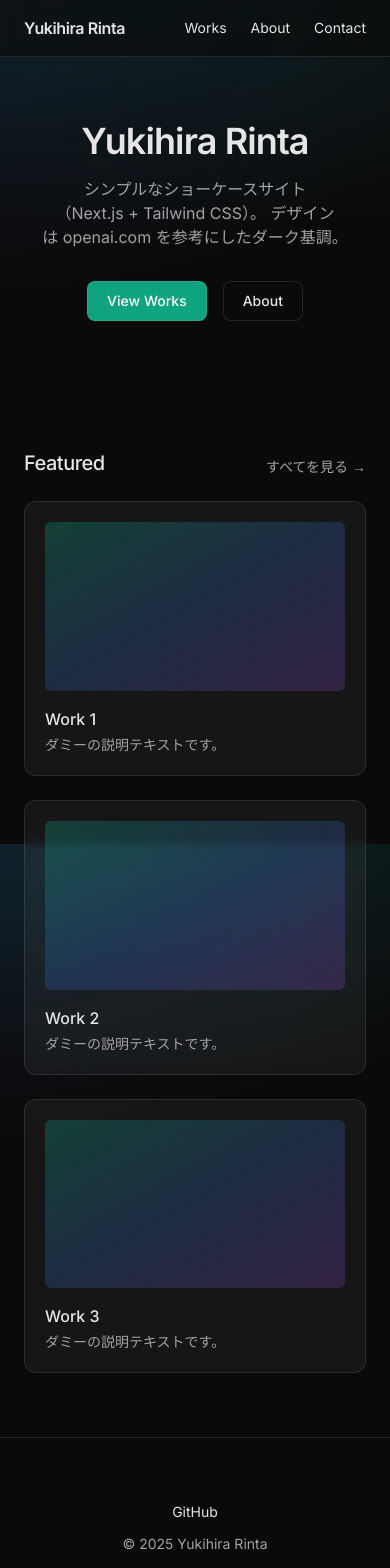
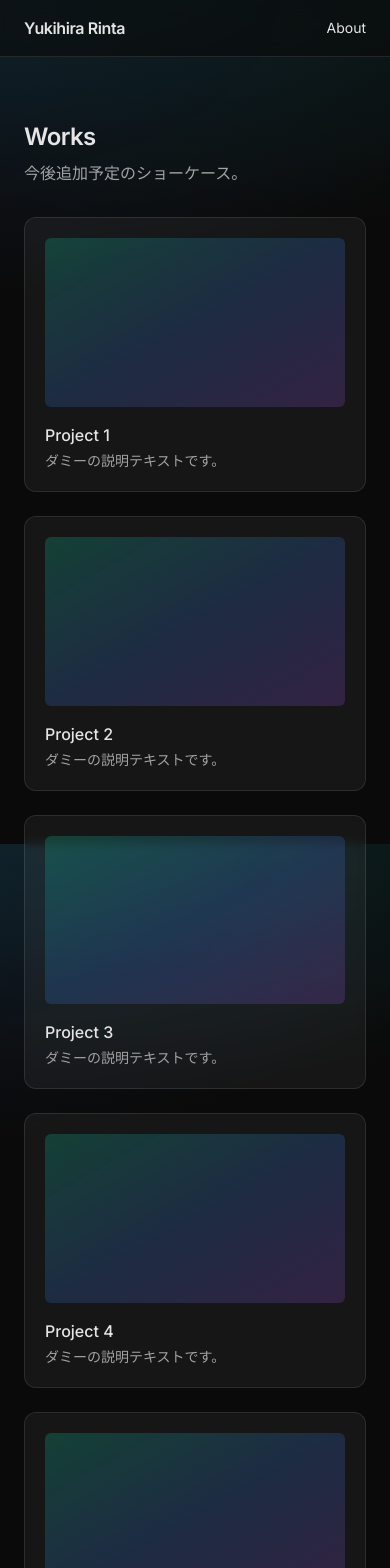
Before and after one commit to yukihirarinta/yukihirarinta.github.io, a Next.js app: page / in a window 390 px wide. Shown: the top 1568 px of the page. Built offline with nearby package versions, Linux system fonts and the light colour scheme.

Commit message:
Simplify home layout and navigation

```diff
--- a/src/app/about/page.tsx
+++ /dev/null
@@ -1,20 +0,0 @@
-export const metadata = { title: 'About – Yukihira Rinta' };
-
-export default function AboutPage() {
-  return (
-    <section className="section">
-      <div className="container max-w-3xl">
-        <h1>About</h1>
-        <p>
-          シンプルな自己紹介や方針などを掲載します。デザインは
-          <a href="https://openai.com/ja-JP/" target="_blank" rel="noreferrer">openai.com</a>
-          を参考にしたダーク基調です。
-        </p>
-        <p>
-          技術スタックは Next.js 14（App Router）+ TypeScript + Tailwind CSS。
-          GitHub Pages へ静的出力でデプロイします。
-        </p>
-      </div>
-    </section>
-  );
-}
--- a/src/app/layout.tsx
+++ b/src/app/layout.tsx
@@ -24,9 +24,14 @@ export default function RootLayout({
               Yukihira Rinta
             </Link>
             <div className="flex items-center gap-6 text-sm">
-              <Link href="/works" className="hover:text-white/90">Works</Link>
-              <Link href="/about" className="hover:text-white/90">About</Link>
-              <Link href="/contact" className="hover:text-white/90">Contact</Link>
+              <a
+                href="https://github.com/yukihirarinta"
+                className="hover:text-white/90"
+                target="_blank"
+                rel="noreferrer"
+              >
+                About
+              </a>
             </div>
           </nav>
         </header>
@@ -35,13 +40,6 @@ export default function RootLayout({
 
         <footer className="section border-t border-white/10">
           <div className="container flex flex-col items-center gap-3 text-sm text-neutral-400">
-            <a
-              href="https://github.com/yukihirarinta"
-              aria-label="GitHub"
-              className="hover:text-neutral-200"
-            >
-              GitHub
-            </a>
             <p>© {new Date().getFullYear()} Yukihira Rinta</p>
           </div>
         </footer>
--- a/src/app/page.tsx
+++ b/src/app/page.tsx
@@ -1,55 +1,19 @@
-import Link from 'next/link';
-
 export default function HomePage() {
   return (
-    <div className="relative">
-      <section className="section">
-        <div className="container text-center">
-          <div className="mx-auto max-w-3xl">
-            <h1 className="text-4xl font-semibold tracking-tight md:text-6xl">
-              Yukihira Rinta
-            </h1>
-            <p className="mt-4 text-balance text-neutral-400 md:text-lg">
-              シンプルなショーケースサイト（Next.js + Tailwind CSS）。
-              デザインは openai.com を参考にしたダーク基調。
-            </p>
-            <div className="mt-8 flex items-center justify-center gap-4">
-              <Link
-                href="/works"
-                className="rounded-lg bg-brand-500 px-5 py-2.5 text-sm font-medium text-white shadow-sm ring-1 ring-inset ring-white/10 hover:bg-brand-400"
-              >
-                View Works
-              </Link>
-              <Link
-                href="/about"
-                className="rounded-lg px-5 py-2.5 text-sm font-medium ring-1 ring-inset ring-white/10 hover:bg-white/5"
-              >
-                About
-              </Link>
+    <section className="section">
+      <div className="container">
+        <h1 className="text-2xl font-semibold tracking-tight md:text-3xl">Works</h1>
+        <p className="mt-2 text-neutral-400">今後追加予定のショーケース。</p>
+        <div className="mt-8 grid gap-6 sm:grid-cols-2 lg:grid-cols-3">
+          {[1, 2, 3, 4, 5, 6].map((i) => (
+            <div key={i} className="card p-5">
+              <div className="aspect-video w-full rounded-md bg-gradient-to-br from-brand-500/30 via-blue-500/20 to-purple-500/20" />
+              <h3 className="mt-4 font-medium">Project {i}</h3>
+              <p className="mt-1 text-sm text-neutral-400">ダミーの説明テキストです。</p>
             </div>
-          </div>
+          ))}
         </div>
-      </section>
-
-      <section className="section">
-        <div className="container">
-          <div className="mb-6 flex items-end justify-between">
-            <h2 className="text-xl font-medium tracking-tight md:text-2xl">Featured</h2>
-            <Link href="/works" className="text-sm text-neutral-400 hover:text-neutral-200">
-              すべてを見る →
-            </Link>
-          </div>
-          <div className="grid gap-6 sm:grid-cols-2 lg:grid-cols-3">
-            {[1, 2, 3].map((i) => (
-              <Link key={i} href="/works" className="card p-5 hover:bg-white/10">
-                <div className="aspect-video w-full rounded-md bg-gradient-to-br from-brand-500/30 via-blue-500/20 to-purple-500/20" />
-                <h3 className="mt-4 font-medium">Work {i}</h3>
-                <p className="mt-1 text-sm text-neutral-400">ダミーの説明テキストです。</p>
-              </Link>
-            ))}
-          </div>
-        </div>
-      </section>
-    </div>
+      </div>
+    </section>
   );
 }
--- a/src/app/works/page.tsx
+++ /dev/null
@@ -1,21 +0,0 @@
-export const metadata = { title: 'Works – Yukihira Rinta' };
-
-export default function WorksPage() {
-  return (
-    <section className="section">
-      <div className="container">
-        <h1 className="text-2xl font-semibold tracking-tight md:text-3xl">Works</h1>
-        <p className="mt-2 text-neutral-400">今後追加予定のショーケース。</p>
-        <div className="mt-8 grid gap-6 sm:grid-cols-2 lg:grid-cols-3">
-          {[1, 2, 3, 4, 5, 6].map((i) => (
-            <div key={i} className="card p-5">
-              <div className="aspect-video w-full rounded-md bg-gradient-to-br from-brand-500/30 via-blue-500/20 to-purple-500/20" />
-              <h3 className="mt-4 font-medium">Project {i}</h3>
-              <p className="mt-1 text-sm text-neutral-400">ダミーの説明テキストです。</p>
-            </div>
-          ))}
-        </div>
-      </div>
-    </section>
-  );
-}
```
